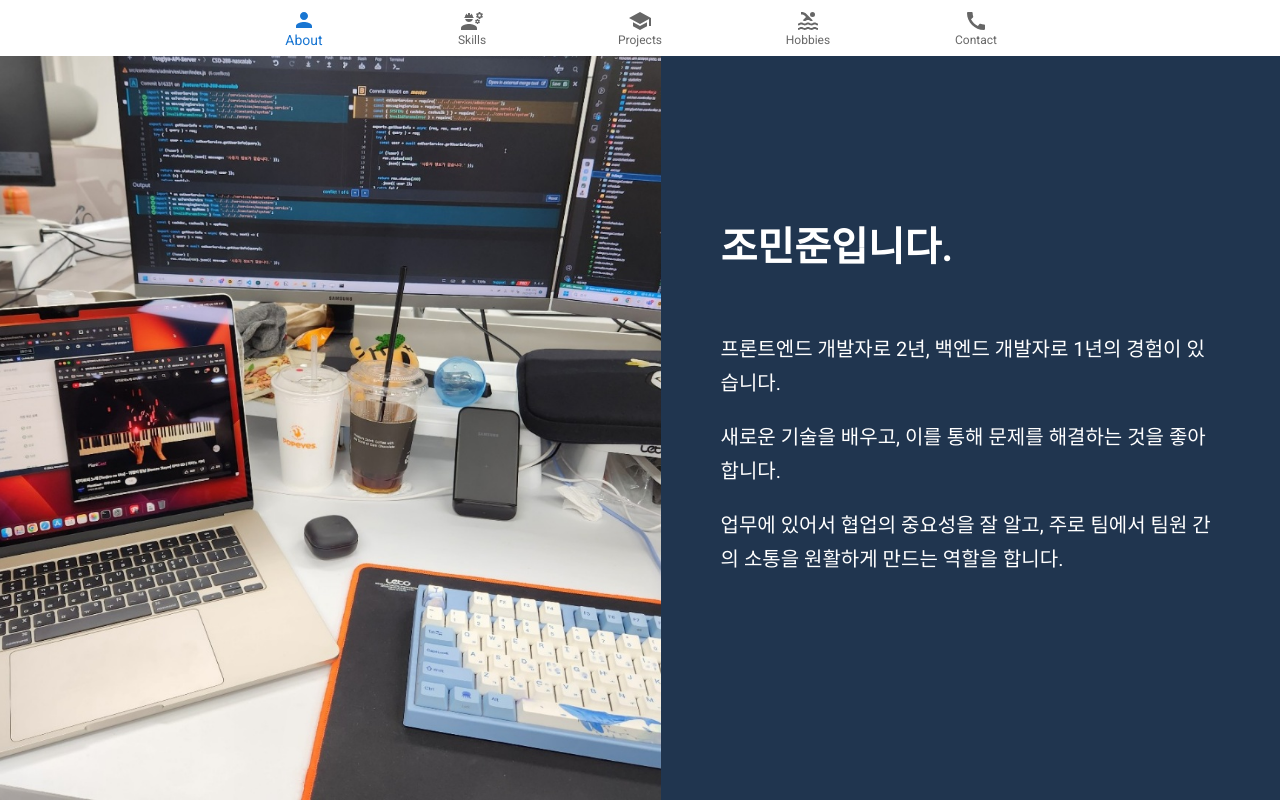
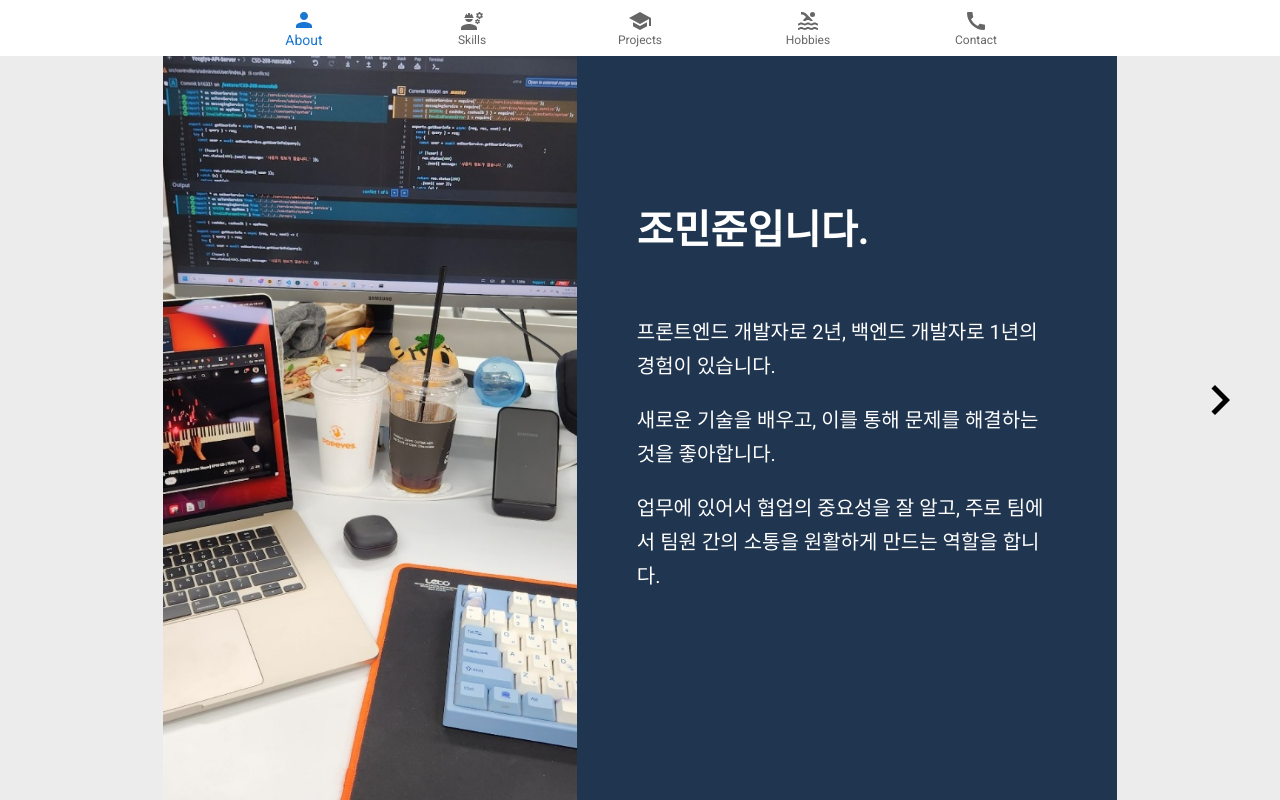
Before and after one commit to kaistlayner/kaistlayner.github.io, a Next.js app in the folder portfolio/: page /about in a window 1280 px wide. Built offline with nearby package versions, Linux system fonts and the light colour scheme.

Commit message:
좌우 클릭 이동

```diff
--- a/portfolio/component/Layout.tsx
+++ b/portfolio/component/Layout.tsx
@@ -2,23 +2,82 @@ import { Box } from "@mui/material";
 import Navigation from "../component/Navigation";
 import Template from "../component/Template";
 import { Roboto } from "next/font/google";
+import { mergeSx } from "../utils/mui";
+import ChevronLeftIcon from "@mui/icons-material/ChevronLeft";
+import ChevronRightIcon from "@mui/icons-material/ChevronRight";
+import { usePathname } from "next/navigation";
+import { pages } from "../constant";
 
 const roboto = Roboto({ weight: "400", subsets: ["latin"] });
 
+const styles = {
+  wrapper: {
+    display: "flex",
+    flexDirection: "column",
+    justifyContent: "center",
+    alignItems: "center",
+    minHeight: "100vh",
+  },
+  icon: {
+    display: "flex",
+    position: "fixed",
+    alignItems: "center",
+    top: 0,
+    bottom: 0,
+    zIndex: 100,
+    svg: {
+      fontSize: "60px",
+      opacity: 1,
+      "&:hover": {
+        cursor: "pointer",
+        transform: "scale(1.2)",
+      },
+    },
+  },
+};
+
 export default function Layout({ children }: { children: React.ReactNode }) {
+  const pathname = usePathname();
+  const curIdx = pages.indexOf(pathname);
+
+  const onLeftClick = () => {
+    window.location.href = pages[curIdx - 1];
+  };
+
+  const onRightClick = () => {
+    window.location.href = pages[curIdx + 1];
+  };
+
   return (
     <main className={roboto.className}>
       <title>조민준의 포트폴리오</title>
-      <Box
-        sx={{
-          display: "flex",
-          flexDirection: "column",
-          justifyContent: "center",
-          alignItems: "center",
-          minHeight: "100vh",
-        }}
-      >
-        <Template>{children}</Template>
+      <Box sx={styles.wrapper}>
+        <Box sx={{ display: "flex", position: "relative" }}>
+          <Box
+            sx={mergeSx([
+              styles.icon,
+              { left: "30px" },
+              curIdx === 0 && { opacity: 0, pointerEvents: "none" },
+            ])}
+          >
+            <ChevronLeftIcon onClick={onLeftClick} />
+          </Box>
+
+          <Template>{children}</Template>
+
+          <Box
+            sx={mergeSx([
+              styles.icon,
+              { right: "30px" },
+              curIdx === pages.length - 1 && {
+                opacity: 0,
+                pointerEvents: "none",
+              },
+            ])}
+          >
+            <ChevronRightIcon onClick={onRightClick} />
+          </Box>
+        </Box>
         <Navigation />
       </Box>
     </main>
--- a/portfolio/component/Navigation.tsx
+++ b/portfolio/component/Navigation.tsx
@@ -1,19 +1,18 @@
 "use client";
 
-import { useLayoutEffect, useState } from "react";
+import { useEffect, useState } from "react";
 import { BottomNavigation, BottomNavigationAction, Box } from "@mui/material";
 import PersonIcon from "@mui/icons-material/Person";
 import EngineeringIcon from "@mui/icons-material/Engineering";
 import SchoolIcon from "@mui/icons-material/School";
 import PoolIcon from "@mui/icons-material/Pool";
 import CallIcon from "@mui/icons-material/Call";
-
-const pages = ["/about", "/skills", "/projects", "/hobbies", "/contact"];
+import { pages } from "../constant";
 
 export default function Navigation() {
   const [value, setValue] = useState(-1);
 
-  useLayoutEffect(() => {
+  useEffect(() => {
     setValue(pages.indexOf(window.location.pathname));
   }, []);
 
--- a/portfolio/constant/index.ts
+++ b/portfolio/constant/index.ts
@@ -8,3 +8,4 @@ export type { HistoryObject } from "./history";
 export { skill } from "./skill";
 export { colors } from "./colors";
 export { defaultStyles } from "./styles";
+export { pages } from "./pages";
--- /dev/null
+++ b/portfolio/constant/pages.ts
@@ -0,0 +1 @@
+export const pages = ["/about", "/skills", "/projects", "/hobbies", "/contact"];
--- a/portfolio/constant/styles.ts
+++ b/portfolio/constant/styles.ts
@@ -8,9 +8,10 @@ export const defaultStyles = {
     alignItems: "center",
     minHeight: "100vh",
     boxSizing: "border-box",
-    minWidth: "calc(100vw - 80px)",
+    minWidth: "calc(100vw - 240px)",
     backgroundColor: colors.brightGray,
     p: "40px",
+    px: "120px",
   },
   title: {
     fontSize: "30px",
--- a/portfolio/global.scss
+++ b/portfolio/global.scss
@@ -1,6 +1,7 @@
 body {
   margin: 0;
   line-height: 1.7;
+  background-color: #ececec;
 }
 
 * {
```
